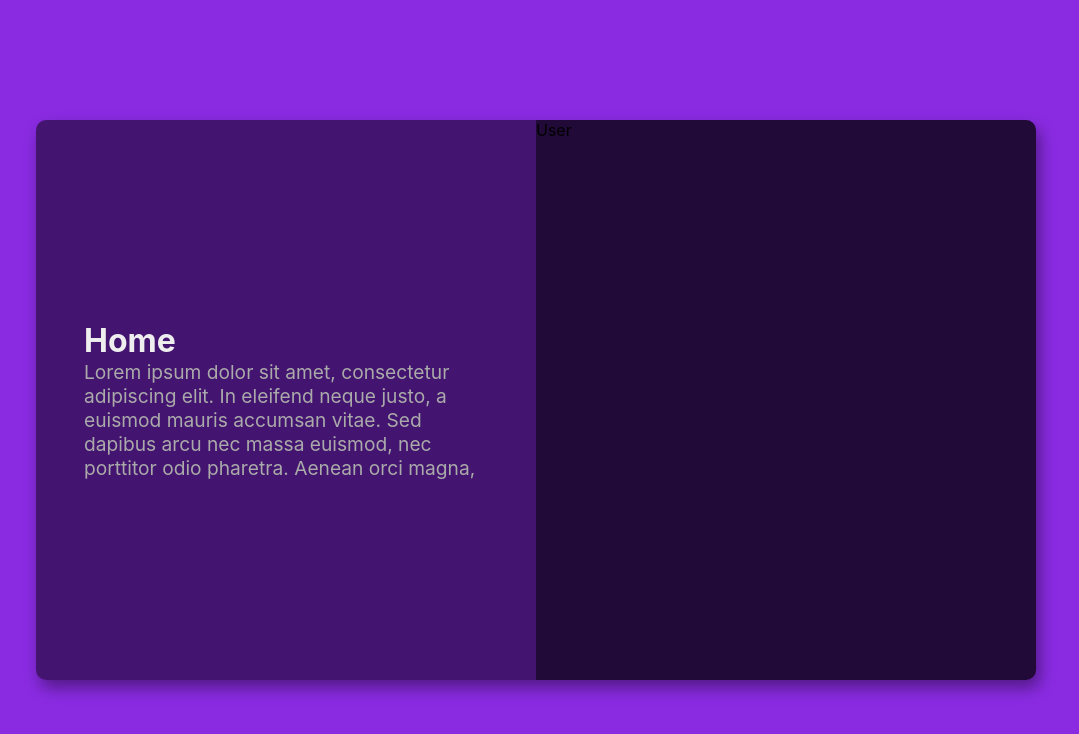
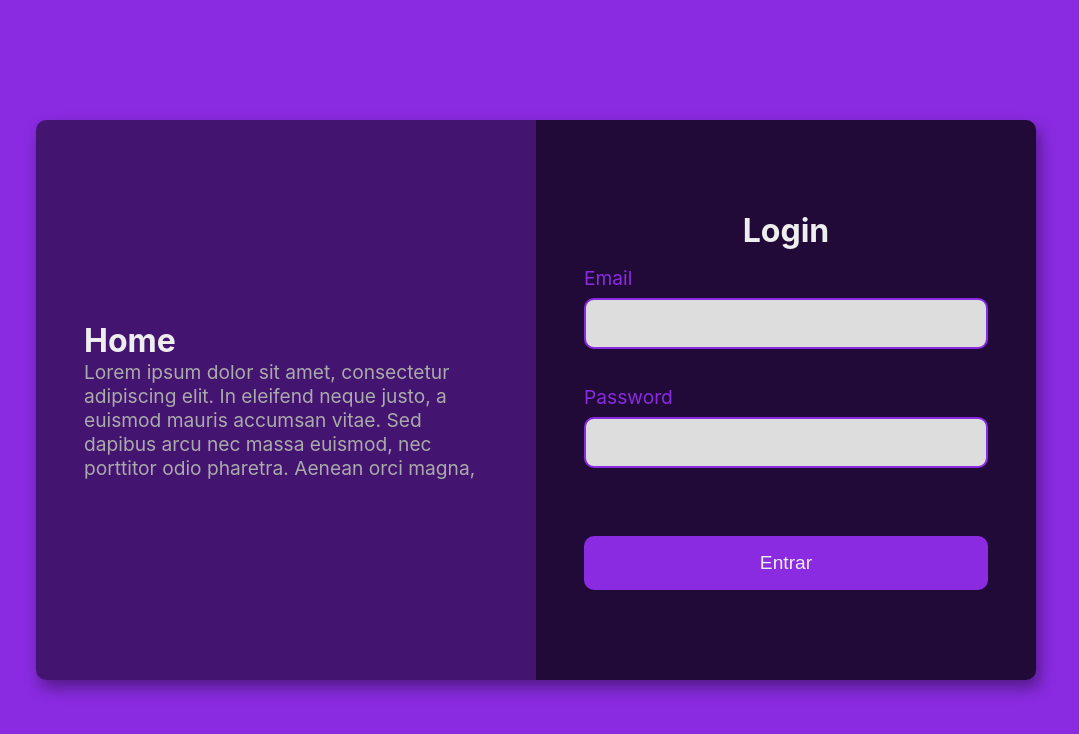
Before and after one commit to Elysium-Santana/login-system, a React (Create React App) app: page / in a window 1280 px wide. Shown: the top 734 px of the page, without its empty margins (104-1183 px from the left). Built offline with nearby package versions, Linux system fonts and the light colour scheme.

Commit message:
validaçao

```diff
--- a/package.json
+++ b/package.json
@@ -6,6 +6,7 @@
     "@testing-library/jest-dom": "^5.16.5",
     "@testing-library/react": "^13.4.0",
     "@testing-library/user-event": "^13.5.0",
+    "firebase": "^9.17.2",
     "react": "^18.2.0",
     "react-dom": "^18.2.0",
     "react-router-dom": "6.0.0-beta.0",
--- /dev/null
+++ b/src/Api.js
@@ -0,0 +1 @@
+const URL_BASE = 'https://identitytoolkit.googleapis.com/v1/accounts:';
--- a/src/Componets/Forms/LoginForm.js
+++ b/src/Componets/Forms/LoginForm.js
@@ -2,13 +2,17 @@ import React from 'react';
 import Button from '../Inputs/Button';
 import Inputs from '../Inputs/Inputs';
 import styles from './LoginForm.module.css';
+import useForm from '../Hooks/useForm';
 
 const LoginForm = () => {
+  const email = useForm('email');
+  const password = useForm('password');
+
   return (
     <form className={styles.form}>
       <h1>Login</h1>
-      <Inputs label="Email" value="" type="email" />
-      <Inputs label="Password" value="" type="password" />
+      <Inputs label="Email" type="email" {...email} />
+      <Inputs label="Password" type="password" {...password} />
       <Button children={'Entrar'} />
     </form>
   );
--- /dev/null
+++ b/src/Componets/Hooks/useForm.js
@@ -0,0 +1,52 @@
+import React from 'react';
+const types = {
+  email: {
+    regex:
+      /^(([^<>()[\]\\.,;:\s@"]+(\.[^<>()[\]\\.,;:\s@"]+)*)|(".+"))@((\[[0-9]{1,3}\.[0-9]{1,3}\.[0-9]{1,3}\.[0-9]{1,3}\])|(([a-zA-Z\-0-9]+\.)+[a-zA-Z]{2,}))$/,
+    message: 'Preencha um email válido',
+  },
+  password: {
+    regex: /^.{8,12}$/,
+    message: 'A senha deve ter de 8 à 12 caracteres',
+  },
+};
+
+const useForm = (type) => {
+  const [error, setError] = React.useState(null);
+  const [value, setValue] = React.useState('');
+
+  function validate(value) {
+    if (value.length === 0) {
+      setError('Preencha um valor.');
+      return false;
+    } else if (types[type] && !types[type].regex.test(value)) {
+      setError(types[type].message);
+
+      return false;
+    } else {
+      setError(null);
+
+      return true;
+    }
+  }
+
+  function onChange({ target }) {
+    console.log(value);
+    setValue(target.value);
+    if (error) {
+      validate(target.value);
+    }
+  }
+  function onBlur({ target }) {
+    console.log(value);
+    validate(target.value);
+  }
+  return {
+    onBlur,
+    onChange,
+    validate: () => validate(value),
+    error,
+  };
+};
+
+export default useForm;
--- a/src/Componets/Inputs/Inputs.js
+++ b/src/Componets/Inputs/Inputs.js
@@ -1,7 +1,7 @@
 import React from 'react';
 import styles from './Inputs.module.css';
 
-const Inputs = ({ name, label, value, onChange, type, error }) => {
+const Inputs = ({ name, label, value, onChange, type, error, onBlur }) => {
   return (
     <div>
       <label className={styles.label} htmlFor={name}>
@@ -12,8 +12,13 @@ const Inputs = ({ name, label, value, onChange, type, error }) => {
         value={value}
         onChange={onChange}
         type={type}
+        onBlur={onBlur}
       />
-      {error && <p>{error}</p>}
+      {error ? (
+        <p style={{ color: 'red' }}>{error}</p>
+      ) : (
+        <p style={{ visibility: 'hidden' }}>{'-'}</p>
+      )}
     </div>
   );
 };
--- a/src/Componets/Routes/AppRoute.js
+++ b/src/Componets/Routes/AppRoute.js
@@ -11,9 +11,9 @@ const appRoute = () => {
     <div className={styles.RouteBx}>
       <BrowserRouter>
         <Routes>
-          <Route path="/" element={<User />} />
+          <Route path="/user" element={<User />} />
           <Route path="/criar" element={<CreateUser />} />
-          <Route path="/login" element={<LoginForm />} />
+          <Route path="/" element={<LoginForm />} />
         </Routes>
       </BrowserRouter>
     </div>
--- a/src/Componets/Routes/Home.module.css
+++ b/src/Componets/Routes/Home.module.css
@@ -2,7 +2,6 @@
   display: grid;
   grid-template-columns: 1fr 1fr;
   max-width: 1000px;
-  /* padding: 2rem; */
   background: rgba(0, 0, 0, .5);
   border-radius: 10px;
   box-shadow: 4px 8px 16px rgba(0, 0, 0, 0.4);
```
Also changed, not shown: src/AuthContext.js (added, +17 -0 lines), 1 other file (tests, documents, lock files or other folders).
